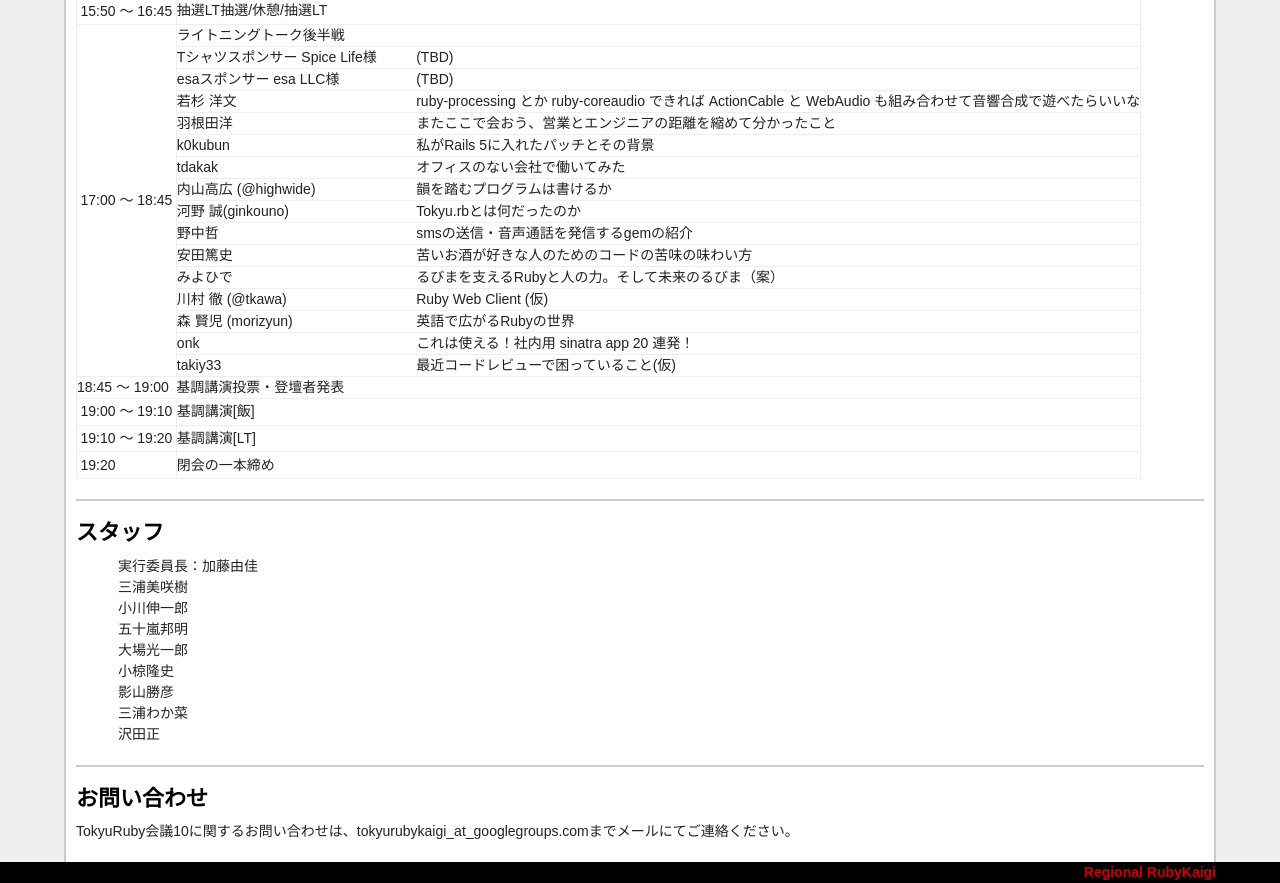
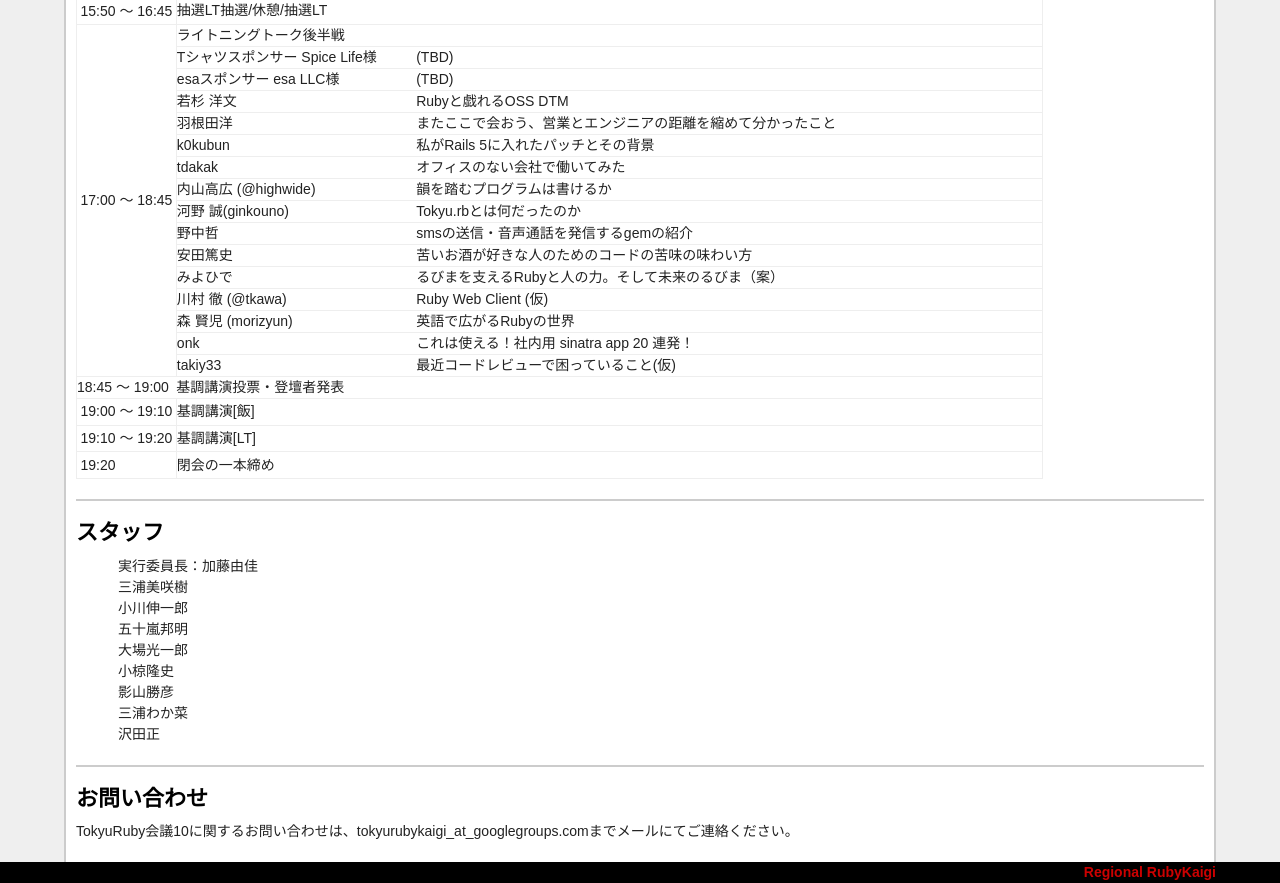
Before and after one commit to tokyurubykaigi/tokyu10, a plain HTML site: page index.html in a window 1280 px wide. Shown: the part 1621-2504 px from the top of the page. Drawn offline with Linux system fonts and the light colour scheme.

Commit message:
Update LT title

```diff
--- a/index.html
+++ b/index.html
@@ -178,7 +178,7 @@
 
         <tr class="fa-border">
           <td>若杉 洋文</td>
-          <td>ruby-processing とか ruby-coreaudio できれば ActionCable と WebAudio も組み合わせて音響合成で遊べたらいいな</td>
+          <td>Rubyと戯れるOSS DTM</td>
         </tr>
         <tr class="fa-border">
           <td>羽根田洋</td>
```
